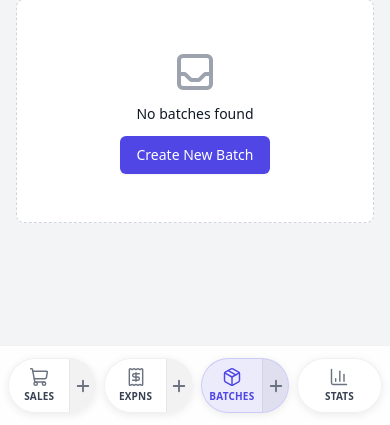
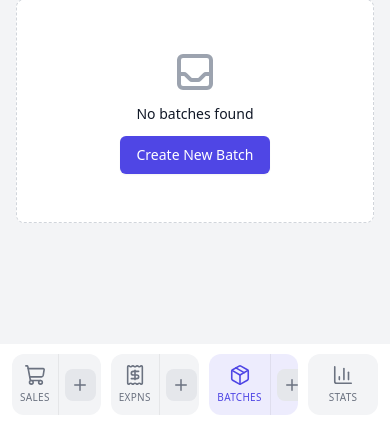
Before and after one commit to walidyoshi/wals-honey-mgmt, a Django app: page /batches/ in a window 390 px wide. Shown: the part 419-844 px from the top of the page. Run offline with Django 5.2, Linux system fonts and the light colour scheme; the visitor is signed in with stand-in values (Sample User, id 1); data that the repository does not hold is empty; some libraries are stand-ins or nearby versions.

Commit message:
Refined add button size for bottom nav bar on mobile

```diff
--- a/static/css/custom.css
+++ b/static/css/custom.css
@@ -54,15 +54,15 @@ input[type=number] {
    ======================================== */
 
 :root {
-    --bottom-nav-height: 80px;
-    --bottom-nav-bg: rgba(255, 255, 255, 0.85);
-    --bottom-nav-blur: 16px;
-    --capsule-bg: rgba(255, 255, 255, 0.95);
-    --capsule-active-bg: rgba(79, 70, 229, 0.1);
-    --capsule-add-bg: rgba(0, 0, 0, 0.05);
-    --capsule-add-hover: rgba(0, 0, 0, 0.1);
-    --capsule-shadow: 0 2px 8px rgba(0, 0, 0, 0.08);
-    --capsule-border: rgba(0, 0, 0, 0.06);
+    --bottom-nav-height: 85px;
+    --nav-bg: rgba(255, 255, 255, 0.95);
+    --nav-item-bg: #f3f4f6;
+    --nav-item-active-bg: rgba(79, 70, 229, 0.1);
+    --nav-add-bg: #e5e7eb;
+    --nav-text: #6b7280;
+    --nav-text-active: #4f46e5;
+    --nav-icon-active: #4f46e5;
+    --nav-border: rgba(0, 0, 0, 0.06);
 }
 
 /* Main navigation container */
@@ -72,21 +72,18 @@ input[type=number] {
     left: 0;
     right: 0;
     z-index: 50;
-    background: var(--bottom-nav-bg);
-    backdrop-filter: blur(var(--bottom-nav-blur));
-    -webkit-backdrop-filter: blur(var(--bottom-nav-blur));
-    border-top: 1px solid rgba(0, 0, 0, 0.05);
-    padding: 12px 8px;
-    padding-bottom: calc(12px + env(safe-area-inset-bottom, 0px));
+    background: var(--nav-bg);
+    padding: 10px 12px;
+    padding-bottom: calc(10px + env(safe-area-inset-bottom, 0px));
 }
 
 /* Inner container */
 .bottom-nav-container {
     display: flex;
     justify-content: center;
-    align-items: center;
-    gap: 8px;
-    max-width: 480px;
+    align-items: stretch;
+    gap: 10px;
+    max-width: 420px;
     margin: 0 auto;
 }
 
@@ -94,109 +91,114 @@ input[type=number] {
 .bottom-nav-capsule {
     display: flex;
     flex: 1;
-    max-width: 110px;
-    background: var(--capsule-bg);
-    border-radius: 9999px;
-    box-shadow: var(--capsule-shadow);
-    border: 1px solid var(--capsule-border);
+    min-width: 0;
+    background: var(--nav-item-bg);
+    border-radius: 12px;
     overflow: hidden;
     transition: all 0.2s ease;
 }
 
-.bottom-nav-capsule:hover {
-    box-shadow: 0 4px 12px rgba(0, 0, 0, 0.12);
-    transform: translateY(-1px);
-}
-
 /* Active state */
 .bottom-nav-capsule.active {
-    background: var(--capsule-active-bg);
-    border-color: rgba(79, 70, 229, 0.2);
+    background: var(--nav-item-active-bg);
 }
 
 .bottom-nav-capsule.active .capsule-main {
-    color: #4f46e5;
+    color: var(--nav-text-active);
 }
 
 .bottom-nav-capsule.active .capsule-icon {
-    color: #4f46e5;
+    color: var(--nav-icon-active);
 }
 
-/* Main section (70%) */
+/* Main section (list view) */
 .capsule-main {
     display: flex;
     flex-direction: column;
     align-items: center;
     justify-content: center;
-    flex: 0 0 70%;
-    padding: 8px 4px;
+    flex: 1;
+    padding: 10px 8px;
     text-decoration: none;
-    color: #374151;
+    color: var(--nav-text);
     transition: all 0.15s ease;
+    gap: 4px;
 }
 
 .capsule-main:hover {
-    color: #4f46e5;
+    color: #374151;
 }
 
-/* Full width for Stats */
+.capsule-main:hover .capsule-icon {
+    color: #374151;
+}
+
+/* Full width for Stats (no add button) */
 .capsule-full {
     flex: 1 1 100%;
-    border-radius: 9999px;
 }
 
-/* Add button section (30%) */
+/* Add button section - container */
 .capsule-add {
     display: flex;
     align-items: center;
     justify-content: center;
-    flex: 0 0 30%;
-    background: var(--capsule-add-bg);
+    flex-shrink: 0;
+    width: 44px;
+    min-width: 44px;
+    padding: 6px;
+    background: transparent;
     text-decoration: none;
-    color: #6b7280;
-    border-left: 1px solid rgba(0, 0, 0, 0.05);
+    border-left: 1px solid var(--nav-border);
+}
+
+/* Add button - the actual nested button */
+.capsule-add .add-btn {
+    display: flex;
+    align-items: center;
+    justify-content: center;
+    width: 32px;
+    height: 32px;
+    background: var(--nav-add-bg);
+    border-radius: 8px;
+    color: var(--nav-text);
     transition: all 0.15s ease;
 }
 
-.capsule-add:hover {
-    background: var(--capsule-add-hover);
-    color: #4f46e5;
+.capsule-add:hover .add-btn {
+    background: #d1d5db;
+    color: var(--nav-text-active);
 }
 
-.capsule-add:active {
-    background: rgba(79, 70, 229, 0.15);
+.capsule-add:active .add-btn {
+    background: rgba(79, 70, 229, 0.2);
 }
 
 /* Stats-only capsule (no add button) */
 .stats-only {
-    max-width: 85px;
+    max-width: 70px;
 }
 
 /* Icons */
 .capsule-icon {
-    width: 20px;
-    height: 20px;
+    width: 22px;
+    height: 22px;
     stroke-width: 1.75;
-    color: #6b7280;
+    color: var(--nav-text);
     transition: color 0.15s ease;
-}
-
-.capsule-main:hover .capsule-icon {
-    color: #4f46e5;
 }
 
 .add-icon {
     width: 18px;
     height: 18px;
-    stroke-width: 2.5;
+    stroke-width: 2;
 }
 
 /* Labels */
 .capsule-label {
     font-size: 10px;
-    font-weight: 600;
-    margin-top: 2px;
-    letter-spacing: 0.02em;
+    font-weight: 500;
+    letter-spacing: 0.03em;
     text-transform: uppercase;
 }
 
--- a/templates/base.html
+++ b/templates/base.html
@@ -33,7 +33,7 @@
     <script src="https://unpkg.com/lucide@latest"></script>
 
     <!-- Custom CSS & JS -->
-    <link rel="stylesheet" href="{% static 'css/custom.css' %}?v=4">
+    <link rel="stylesheet" href="{% static 'css/custom.css' %}?v=8">
     <script src="{% static 'js/main.js' %}?v=2" defer></script>
 </head>
 <body class="bg-gray-100 text-gray-800 font-sans antialiased" x-data="{ sidebarOpen: false }">
--- a/templates/partials/bottom_nav.html
+++ b/templates/partials/bottom_nav.html
@@ -29,7 +29,7 @@
                hx-push-url="true"
                class="capsule-add"
                aria-label="Add new sale">
-                <i data-lucide="plus" class="add-icon"></i>
+                <span class="add-btn"><i data-lucide="plus" class="add-icon"></i></span>
             </a>
         </div>
 
@@ -50,7 +50,7 @@
                hx-push-url="true"
                class="capsule-add"
                aria-label="Add new expense">
-                <i data-lucide="plus" class="add-icon"></i>
+                <span class="add-btn"><i data-lucide="plus" class="add-icon"></i></span>
             </a>
         </div>
 
@@ -71,7 +71,7 @@
                hx-push-url="true"
                class="capsule-add"
                aria-label="Add new batch">
-                <i data-lucide="plus" class="add-icon"></i>
+                <span class="add-btn"><i data-lucide="plus" class="add-icon"></i></span>
             </a>
         </div>
 
```
